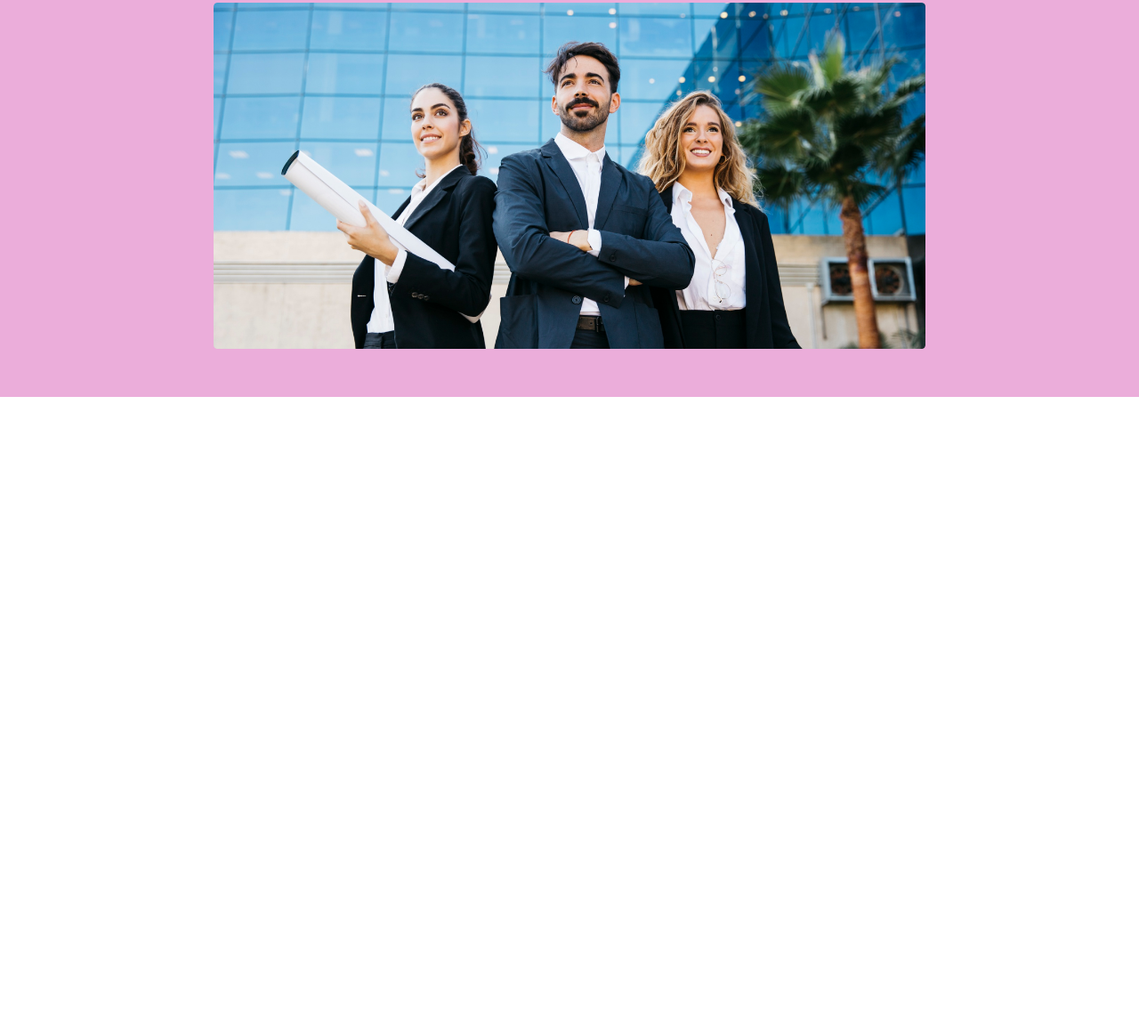
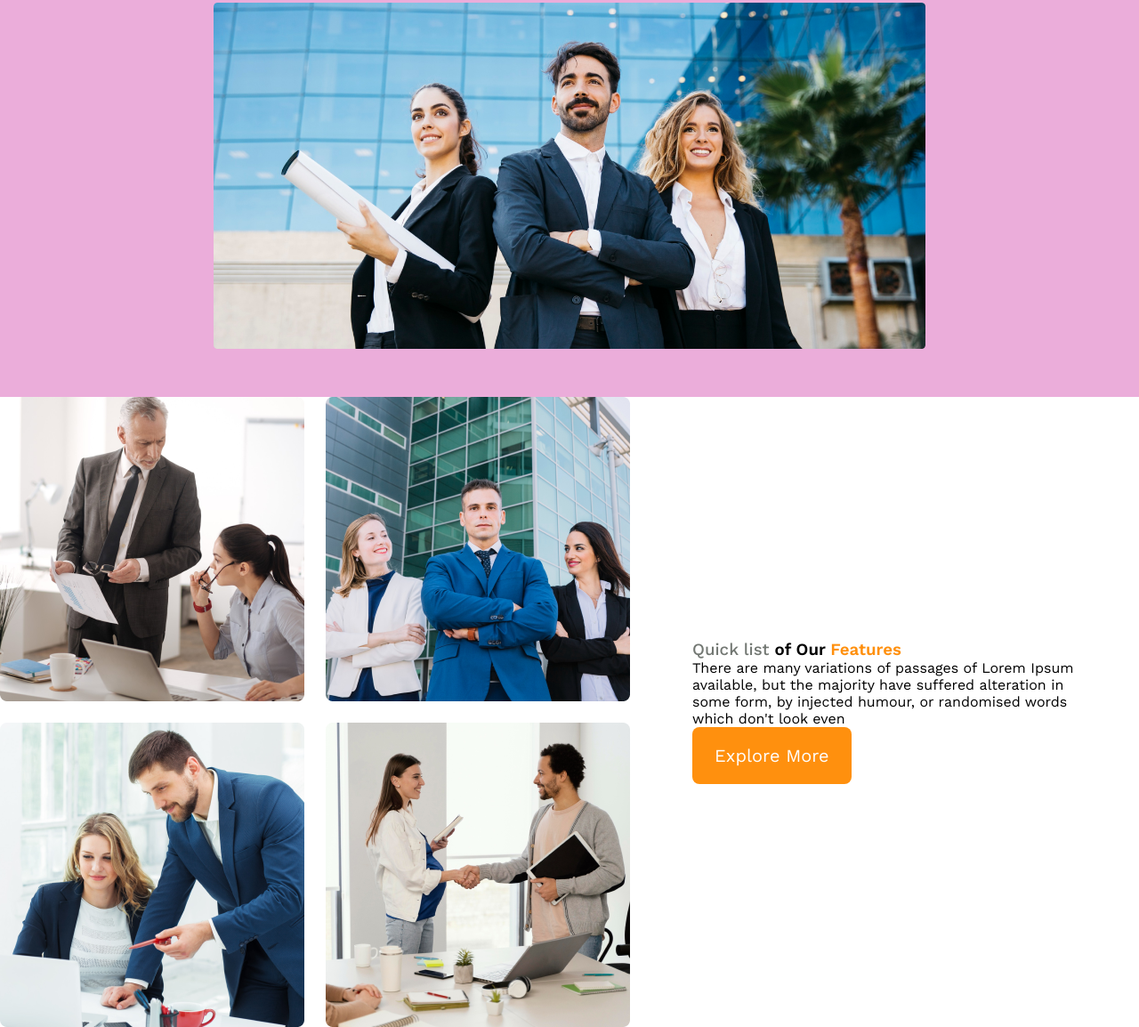
Before and after one commit to pranto-bpi/g3-architects-resources, a plain HTML site: page index.html in a window 1280 px wide. Shown: the part 374-1528 px from the top of the page at 89% size. Before the commit the page ends 820 px from the top, so only its background shows below. Drawn offline with nearby package versions, Linux system fonts and the light colour scheme.

Commit message:
features content added

```diff
--- a/index.html
+++ b/index.html
@@ -34,7 +34,32 @@
                <img src="images/banner.png" alt="" />
           </div>
      </header>
-     <main></main>
+     <main>
+          <!-- Team section  -->
+          <section class="teams-container">
+               <div class="teams-img-container">
+                    <img src="images/team1.png" alt="">
+                    <img src="images/team2.png" alt="">
+                    <img src="images/team3.png" alt="">
+                    <img src="images/team4.png" alt="">
+
+               </div>
+               <div class="teams-content">
+                    <h3 class="teams-content-title">
+                         <span class="quick-list">Quick list </span>
+                         <span>of Our</span>
+                         <span class="text-features"> Features</span>
+                    </h3>
+                    <p class="teams-description">
+                         There are many variations of passages of Lorem Ipsum available, but the majority have suffered alteration in some form, by injected humour, or randomised words which don't look even
+
+
+                    </p>
+                    <button class="btn-primary">Explore More</button>
+               </div>
+          </section>
+
+     </main>
      <footer></footer>
 </body>
 
--- a/styles/style.css
+++ b/styles/style.css
@@ -100,3 +100,37 @@ nav li a {
           flex-direction: column;
      }
 }
+
+/* main styles */
+main{
+     max-width:1440px;
+     margin:0 auto;
+}
+/* teams styles */
+.teams-container{
+     display: flex;
+     align-items: center;
+}
+.teams-img-container{
+     display: grid;
+     grid-template-columns: repeat(2, 1fr);
+     gap: 1.5rem;
+
+}
+.teams-content{
+     padding-left: 70px;
+     padding-right: 70px;
+}
+
+.teams-title{
+     font-size: 2.8rem;
+}
+
+.teams-content-title .quick-list{
+   color: #727772;
+   font-weight: 500;
+}
+.teams-content-title .text-features{
+color: #FF900E;
+font-weight: 700;
+}
```
